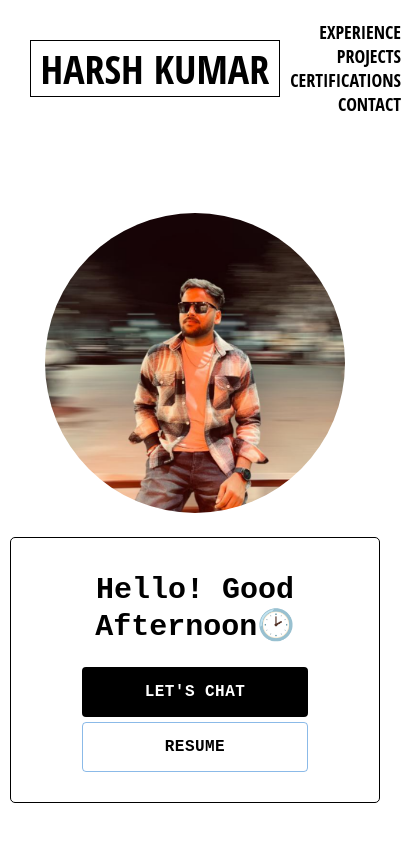
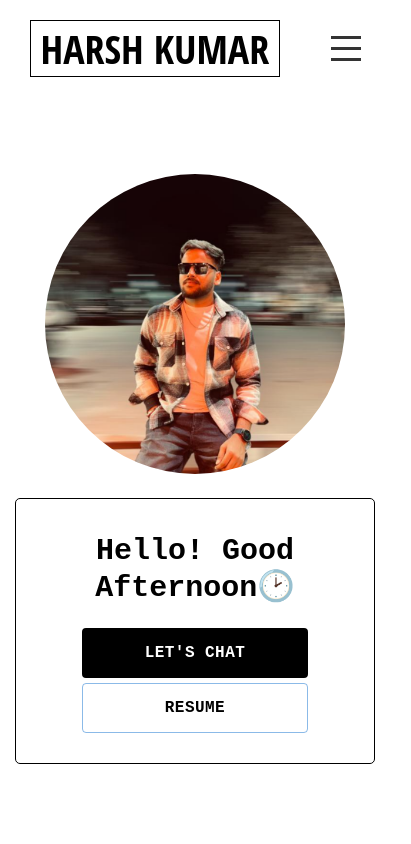
Before and after one commit to xtharshh/myportfolio, a React (Create React App) app: page / in a window 390 px wide. Shown: the top 844 px of the page, 411 px wide, since content can reach past the window. Built offline with nearby package versions, Linux system fonts and the light colour scheme; a web font is replaced by a local one.

Commit message:
Updated Navbar and some minor things

```diff
--- a/package.json
+++ b/package.json
@@ -17,10 +17,12 @@
     "bootstrap": "^5.3.3",
     "cloudinary-core": "^2.13.1",
     "react": "^18.3.1",
+    "react-bootstrap": "^2.10.4",
     "react-dom": "^18.3.1",
     "react-icons": "^5.2.1",
     "react-scripts": "^5.0.1",
     "react-social-icons": "^6.16.0",
+    "rsuite": "^5.65.1",
     "web-vitals": "^2.1.4"
   },
   "scripts": {
--- a/public/index.html
+++ b/public/index.html
@@ -4,40 +4,14 @@
     <meta charset="utf-8" />
     <link rel="icon" href="favicon.png" />
     <meta name="viewport" content="width=device-width, initial-scale=1" />
-    <meta name="theme-color" content="#000000" />
-    <meta
-      name="description"
-      content="Web site created using create-react-app"
-    />
+    <meta name="theme-color" content="#ffe135" />
+    <meta name="description" content="Portfolio website of Harsh Kumar" />
     <link rel="apple-touch-icon" href="%PUBLIC_URL%/logo192.png" />
-    <!--
-      manifest.json provides metadata used when your web app is installed on a
-      user's mobile device or desktop. See https://developers.google.com/web/fundamentals/web-app-manifest/
-    -->
     <link rel="manifest" href="%PUBLIC_URL%/manifest.json" />
-    <!--
-      Notice the use of %PUBLIC_URL% in the tags above.
-      It will be replaced with the URL of the `public` folder during the build.
-      Only files inside the `public` folder can be referenced from the HTML.
-
-      Unlike "/favicon.ico" or "favicon.ico", "%PUBLIC_URL%/favicon.ico" will
-      work correctly both with client-side routing and a non-root public URL.
-      Learn how to configure a non-root public URL by running `npm run build`.
-    -->
-    <title>HARSH KUMAR</title>
+    <title>Harsh Kumar</title>
   </head>
   <body>
-    <noscript>You need to enable JavaScript to run this app.</noscript>
+    <noscript>Portfolio Website</noscript>
     <div id="root"></div>
-    <!--
-      This HTML file is a template.
-      If you open it directly in the browser, you will see an empty page.
-
-      You can add webfonts, meta tags, or analytics to this file.
-      The build step will place the bundled scripts into the <body> tag.
-
-      To begin the development, run `npm start` or `yarn start`.
-      To create a production bundle, use `npm run build` or `yarn build`.
-    -->
   </body>
 </html>
--- a/src/components/navbar.js
+++ b/src/components/navbar.js
@@ -1,15 +1,43 @@
-import React, { useRef } from "react";
+import React, { useState, useEffect } from "react";
 import "../global.css";
+import "../styles/nav.css";
+import { Dropdown } from "rsuite";
+import PageIcon from "@rsuite/icons/Page";
 function Navbar({
   handleExperienceClick,
   handleProjectsClick,
   handleContactsClick,
   handleIntroductionClick,
 }) {
+  const [showDropdown, setShowDropdown] = useState(false);
+  const [isMobileScreen, setIsMobileScreen] = useState(
+    window.innerWidth <= 800
+  );
+  const [isDesktopScreen, setIsDesktopScreen] = useState(
+    window.innerWidth >= 800
+  );
+
+  useEffect(() => {
+    const handleResize = () => {
+      setIsMobileScreen(window.innerWidth <= 1000);
+      setIsDesktopScreen(window.innerWidth >= 1000);
+    };
+    window.addEventListener("resize", handleResize);
+    return () => {
+      window.removeEventListener("resize", handleResize);
+    };
+  }, []);
+
+  const [isOpen, setIsOpen] = useState(false);
+
+  const toggleMenu = () => {
+    setIsOpen(!isOpen);
+  };
+
   return (
-    <nav class="menu menu-5">
+    <nav className="menu menu-5">
       <div
-        class="name zoom150"
+        className="name zoom150"
         style={{
           border: "0.1px solid black",
           paddingLeft: "10px",
@@ -17,35 +45,69 @@ function Navbar({
         }}
       >
         <h1
-          class="typing-effect"
+          className="typing-effect"
           onClick={handleIntroductionClick}
           style={{ fontSize: "2.5rem" }}
         >
           HARSH KUMAR
         </h1>
       </div>
+      {isDesktopScreen && (
         <ul>
-        <li>
-          <a href="#" onClick={handleExperienceClick} class="zoom150">
+          <li className="desktop-only">
+            <a onClick={handleExperienceClick} className="zoom150">
               EXPERIENCE
             </a>
           </li>
-        <li>
-          <a href="#" onClick={handleProjectsClick} class="zoom150">
+          <li className="desktop-only">
+            <a onClick={handleContactsClick} className="zoom150">
+              CONTACT
+            </a>
+          </li>
+          <li className="desktop-only">
+            <a className="zoom150">CERTIFICATIONS</a>
+          </li>
+          <li className="desktop-only">
+            <a onClick={handleProjectsClick} className="zoom150">
               PROJECTS
             </a>
           </li>
-        <li>
-          <a href="#" class="zoom150">
-            CERTIFICATIONS
+        </ul>
+      )}
+      {isMobileScreen && (
+        <div className="hamburger-menu">
+          <div
+            className={`menu-icon ${isOpen ? "open" : ""}`}
+            onClick={toggleMenu}
+          >
+            <div className="bar"></div>
+            <div className="bar"></div>
+            <div className="bar"></div>
+          </div>
+          {isOpen && (
+            <ul className="menu-items">
+              <li className="mobile-only">
+                <a onClick={handleExperienceClick} className="zoom150">
+                  EXPERIENCE
                 </a>
               </li>
-        <li>
-          <a href="#" onClick={handleContactsClick} class="zoom150">
+              <li className="mobile-only">
+                <a onClick={handleContactsClick} className="zoom150">
                   CONTACT
                 </a>
               </li>
+              <li className="mobile-only">
+                <a className="zoom150">CERTIFICATIONS</a>
+              </li>
+              <li className="mobile-only">
+                <a onClick={handleProjectsClick} className="zoom150">
+                  PROJECTS
+                </a>
+              </li>
             </ul>
+          )}
+        </div>
+      )}
     </nav>
   );
 }
--- a/src/components/profile.js
+++ b/src/components/profile.js
@@ -1,4 +1,4 @@
-import React, { useRef } from "react";
+import React from "react";
 import { Button } from "@mui/material";
 import "../global.css";
 
--- a/src/components/projects.js
+++ b/src/components/projects.js
@@ -1,6 +1,6 @@
 import * as React from "react";
 import { useRef } from "react";
-import { Grid, Container, Typography } from "@mui/material";
+import { Grid, Container, Typography, Link } from "@mui/material";
 import Card from "@mui/material/Card";
 import CardActions from "@mui/material/CardActions";
 import CardContent from "@mui/material/CardContent";
@@ -18,21 +18,25 @@ const projects = [
     subtitle:
       "A Gamified platform for the kids, and made this project in the Smart India Hackathon 2k23",
     image: Advokids,
+    link: "https://advo-kids.vercel.app/", // Add the live link here
   },
   {
     title: "Enterprise Level Food Ordering Website",
     subtitle: "React, Vite & shadcn Based",
     image: Enterprise,
+    link: "https://example.com/enterprise", // Add the live link here
   },
   {
     title: "Weather App",
     subtitle: "React Based Weather Application",
     image: Weather,
+    link: "https://example.com/weather", // Add the live link here
   },
   {
     title: "another one",
     subtitle: "soon",
     image: Another,
+    link: "https://example.com/weather", // Add the live link here
   },
 ];
 
@@ -40,16 +44,7 @@ export default function MediaCard() {
   const projectsRef = useRef();
 
   return (
-    <div
-      ref={projectsRef}
-      style={{
-        border: "2px solid #f51111",
-        boxShadow: "0 0 10px rgba(255, 0, 0, 0.1)",
-        margin: "50px",
-        borderRadius: "5px",
-        backgroundColor: "transparent",
-      }}
-    >
+    <div className="mobile" ref={projectsRef} style={{}}>
       <Container maxWidth="lg" sx={{ py: 10 }}>
         <span
           style={{
@@ -115,9 +110,15 @@ export default function MediaCard() {
                   <Button size="small" style={{ fontFamily: "monospace" }}>
                     Demo
                   </Button>
-                  <Button size="small" style={{ fontFamily: "monospace" }}>
-                    Live
-                  </Button>
+                  <Link
+                    href={project.link}
+                    target="_blank"
+                    rel="noopener noreferrer"
+                  >
+                    <Button size="small" style={{ fontFamily: "monospace" }}>
+                      Live
+                    </Button>
+                  </Link>
                 </CardActions>
               </Card>
             </Grid>
--- a/src/components/techstack.js
+++ b/src/components/techstack.js
@@ -2,6 +2,7 @@ import React, { useRef } from "react";
 import "../styles/techstack.css";
 import { RiReactjsFill } from "react-icons/ri";
 import { MdApi } from "react-icons/md";
+import { IoLogoVercel } from "react-icons/io5";
 import { SiMui, SiTailwindcss, SiTypescript } from "react-icons/si";
 import { SiExpress, SiPostgresql, SiMysql } from "react-icons/si";
 import {
@@ -56,6 +57,7 @@ const backendSkills = [
     logo: <SiMysql size={40} color="black" />,
   },
   { name: "API", logo: <MdApi size={40} color="black" /> },
+  { name: "Vercel", logo: <IoLogoVercel size={40} color="black" /> },
 ];
 
 export default function TechStack() {
--- a/src/global.css
+++ b/src/global.css
@@ -7,7 +7,24 @@
   }
 
 
+  .desktop-only {
+    display: block;
+  }
 
+  .mobile-only {
+    display: none;
+  }
+
+  /* Media query for mobile devices */
+  @media only screen and (max-width: 800px) {
+    .desktop-only {
+      display: none;
+    }
+
+    .mobile-only {
+      display: block;
+    }
+  }
   .zoom:hover {
     transform: scale(1.1); /* 150% zoom (adjust as needed) */
     transition: transform 0.3s ease; /* Smooth transition */
@@ -65,6 +82,7 @@
   margin: 0;
   padding: 0;
   text-align: right;
+  justify-content: end;
 }
 .menu li{
   display: inline-block;
@@ -274,8 +292,8 @@
     flex-direction: column;
     align-items: center;
     justify-content: center;
-    margin-right: 10px;
-    margin-left: 10px;
+    margin-right: 15px;
+    margin-left: 15px;
   }
   .buttondiv{
 
--- /dev/null
+++ b/src/styles/nav.css
@@ -0,0 +1,51 @@
+.hamburger-menu {
+  position: relative;
+}
+
+.menu-icon {
+  display: flex;
+  flex-direction: column;
+  cursor: pointer;
+}
+
+.bar {
+  width: 30px;
+  height: 3px;
+  background-color: #333;
+  margin: 4px 0;
+  transition: transform 0.3s ease;
+}
+
+.open .bar:nth-child(1) {
+  transform: translateY(8px) rotate(45deg);
+}
+
+.open .bar:nth-child(2) {
+  opacity: 0;
+}
+
+.open .bar:nth-child(3) {
+  transform: translateY(-8px) rotate(-45deg);
+}
+
+.menu-items {
+  list-style: none;
+  padding: 0;
+  position: absolute;
+  top: 40px; /* Adjust the positioning as needed */
+  right: 0;
+  background-color: #fff;
+  box-shadow: 0 2px 4px rgba(0, 0, 0, 0.1);
+  border-radius: 4px;
+  display: flex;
+  flex-direction: column;
+  width: 150px;
+}
+
+.menu-items li {
+  padding: 2px;
+  border-bottom: 1px solid #ddd;
+  text-align: right;
+}
+
+/* Add more styling as per your design */
--- a/src/styles/projects.css
+++ b/src/styles/projects.css
@@ -2,11 +2,21 @@
 
 @import url('https://fonts.googleapis.com/css2?family=Freckle+Face&family=Indie+Flower&display=swap');
 /* For screens smaller than 768px (tablets and mobiles) */
-
+.mobile{
+        border: 2px solid #f51111;
+        box-shadow: 0 0 10px rgba(255, 0, 0, 0.1);
+        margin: 50px;
+        border-radius: 5px;
+        background-color: transparent;
+}
 @media (max-width: 768px) {
   .grid {
     justify-content: center ;
     align-items: center;
+
+  }
+  .mobile{
+    margin: 10px;
 
   }
 
```
Also changed, not shown: 1 other file (tests, documents, lock files or other folders). Lines whose indentation alone changed are shown as unchanged.
